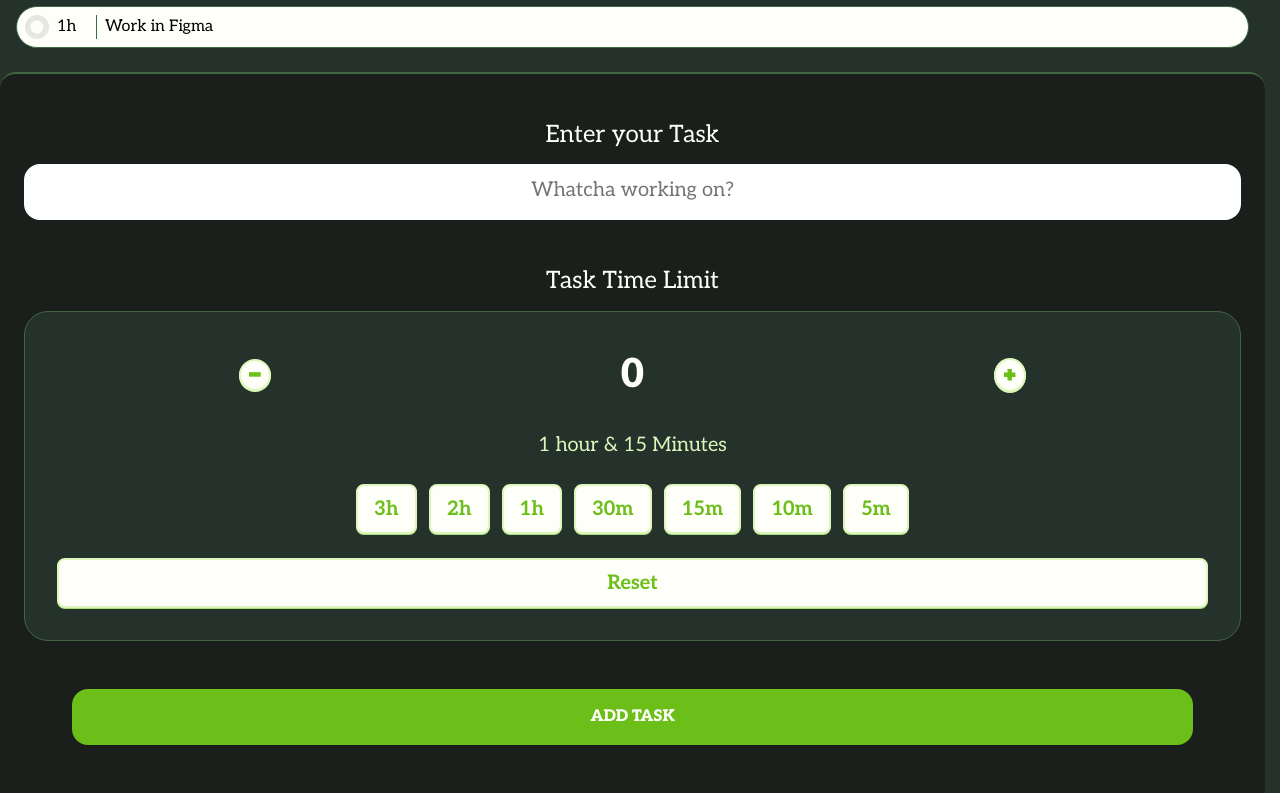
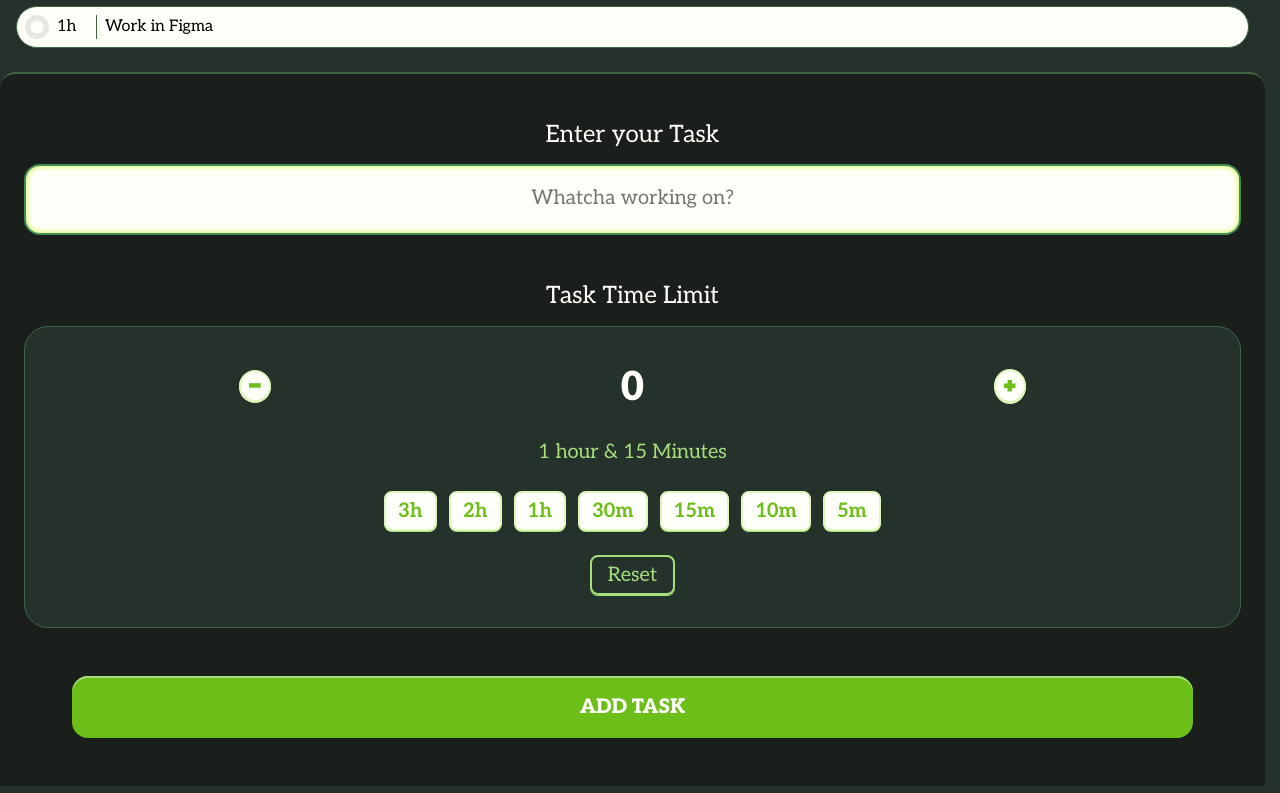
Before and after one commit to GaryWintle/kofun, a Next.js app: page / in a window 1280 px wide. Shown: the part 1463-2256 px from the top of the page. Built offline with nearby package versions, Linux system fonts and the light colour scheme.

Commit message:
improved css styles on task module

```diff
--- a/src/components/TaskForm/TaskForm.jsx
+++ b/src/components/TaskForm/TaskForm.jsx
@@ -107,7 +107,7 @@ const TaskForm = ({ tasks, dispatch, onAddTask, displayTime }) => {
           </ul>
           <button
             type="button"
-            className={styles.presetButton}
+            className={`${styles.presetButton} ${styles.resetButton}`}
             onClick={() => setTaskTime((prev) => 0)}
           >
             Reset
--- a/src/components/TaskForm/TaskForm.module.css
+++ b/src/components/TaskForm/TaskForm.module.css
@@ -24,20 +24,25 @@
 
 .submitButton {
   color: var(--green-100);
-  font-size: var(--font-size-small);
+  font-size: var(--font-size-md);
   font-weight: var(--font-weight-black);
   background-color: var(--green-400);
   padding-block: 1rem;
   padding-inline: 1rem;
   margin-inline: 3rem;
   border-radius: 1rem;
+  box-shadow: inset 0 2px 0 var(--green-300);
 }
 
 /* enter text */
 .textInput {
-  padding-block: var(--sp-03);
+  background-color: var(--green-100);
+  box-shadow: inset 0 0 6px var(--highlight-green-300);
+  border: 2px solid var(--green-500);
+  padding-block: var(--sp-04);
   padding-inline: var(--sp-03);
   border-radius: var(--br-md);
+  line-height: 1;
 }
 
 input::placeholder {
@@ -66,9 +71,11 @@ input::placeholder {
 
 .taskTime {
   font-family: var(--font-family-base);
+  font-size: 2.5rem;
   font-weight: var(--font-weight-black);
+  line-height: 1;
+  padding-block-start: 5px;
   color: var(--green-100);
-  font-size: 2.5rem;
   background-color: transparent;
   text-align: center;
 }
@@ -94,7 +101,7 @@ input::placeholder {
 
 .longTimeText {
   font-size: var(--font-size-md);
-  color: var(--green-200);
+  color: var(--green-300);
   text-align: center;
 }
 
@@ -111,8 +118,20 @@ input::placeholder {
   background-color: var(--green-100);
   font-size: var(--font-size-md);
   font-weight: var(--font-weight-bold);
+  line-height: 1;
   border-radius: var(--br-sm);
-  padding: var(--sp-01) var(--sp-03);
+  padding-block: var(--sp-01);
+  padding-inline: clamp(var(--sp-01), 12vw, var(--sp-02));
   border: 2px solid var(--green-200);
   box-shadow: 0 1px 0 var(--green-300);
 }
+
+.resetButton {
+  align-self: center;
+  font-weight: var(--font-weight-regular);
+  color: var(--green-300);
+  background-color: transparent;
+  padding-block: var(--sp-01);
+  padding-inline: var(--sp-03);
+  border: 2px solid var(--green-300);
+}
--- a/src/styles/global.css
+++ b/src/styles/global.css
@@ -17,16 +17,16 @@
   --neutral-black: oklch(23.5% 0.01 145.5);
 
   /* Highlight yellow */
-  --yellow-300: oklch(0.91 0.19 100);
-  --yellow-400: oklch(0.85 0.17 85);
+  --highlight-yellow-300: oklch(0.91 0.19 100);
+  --highlight-yellow-400: oklch(0.85 0.17 85);
 
   /* Highlight green */
-  --color-highlight-green-300: oklch(0.92 0.21 122);
-  --color-highlight-green-500: oklch(0.88 0.23 130);
+  --highlight-green-300: oklch(0.92 0.21 122);
+  --highlight-green-500: oklch(0.88 0.23 130);
 
   /* Highlight red */
-  --color-red-300: oklch(0.7 0.19 22);
-  --color-red-400: oklch(0.65 0.24 357);
+  --highlight-color-red-300: oklch(0.7 0.19 22);
+  --highlight-color-red-400: oklch(0.65 0.24 357);
 
   /* Typography */
   --font-family-base: 'Aleo', serif;
```
